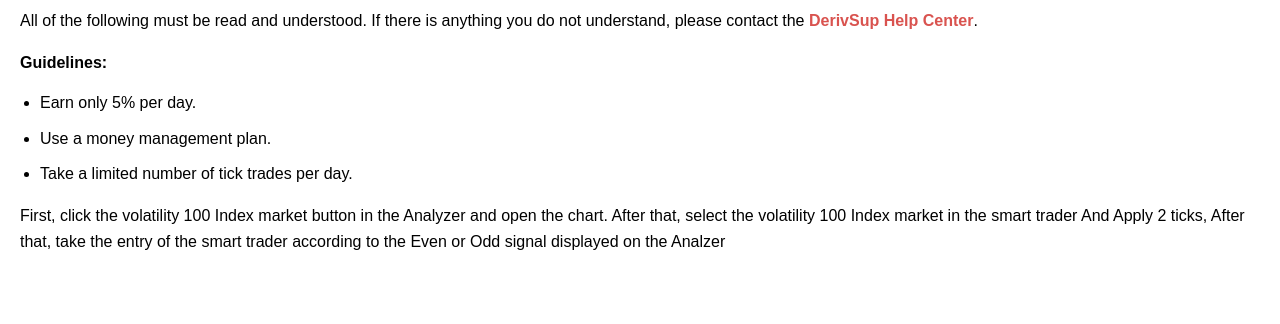
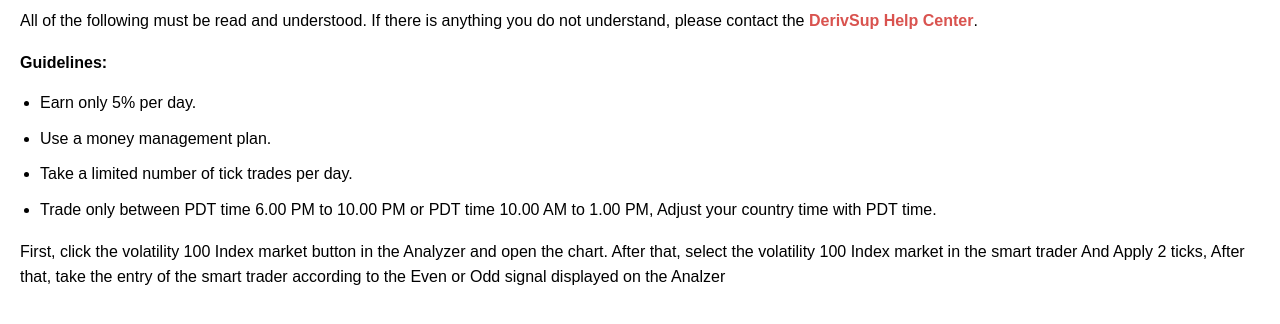
Before and after one commit to Derivesuptickanalyzer00/Even-odd-instractions-Automatic, a plain HTML site: page index.html in a window 1280 px wide. Shown: the part 86-410 px from the top of the page. Drawn offline with Linux system fonts and the light colour scheme.

Commit message:
Update index.html

```diff
--- a/index.html
+++ b/index.html
@@ -51,6 +51,7 @@
         <li>Earn only 5% per day.</li>
         <li>Use a money management plan.</li>
         <li>Take a limited number of tick trades per day.</li>
+        <li>Trade only between PDT time 6.00 PM to 10.00 PM or PDT time 10.00 AM to 1.00 PM, Adjust your country time with PDT time.</li>
     </ul>
     <p>
         First, click the volatility 100 Index market button in the Analyzer and open the chart. After that, select the volatility 100 Index market in the smart trader  And Apply 2 ticks, After that, take the entry of the smart trader according to the Even or Odd signal displayed on the Analzer
```
